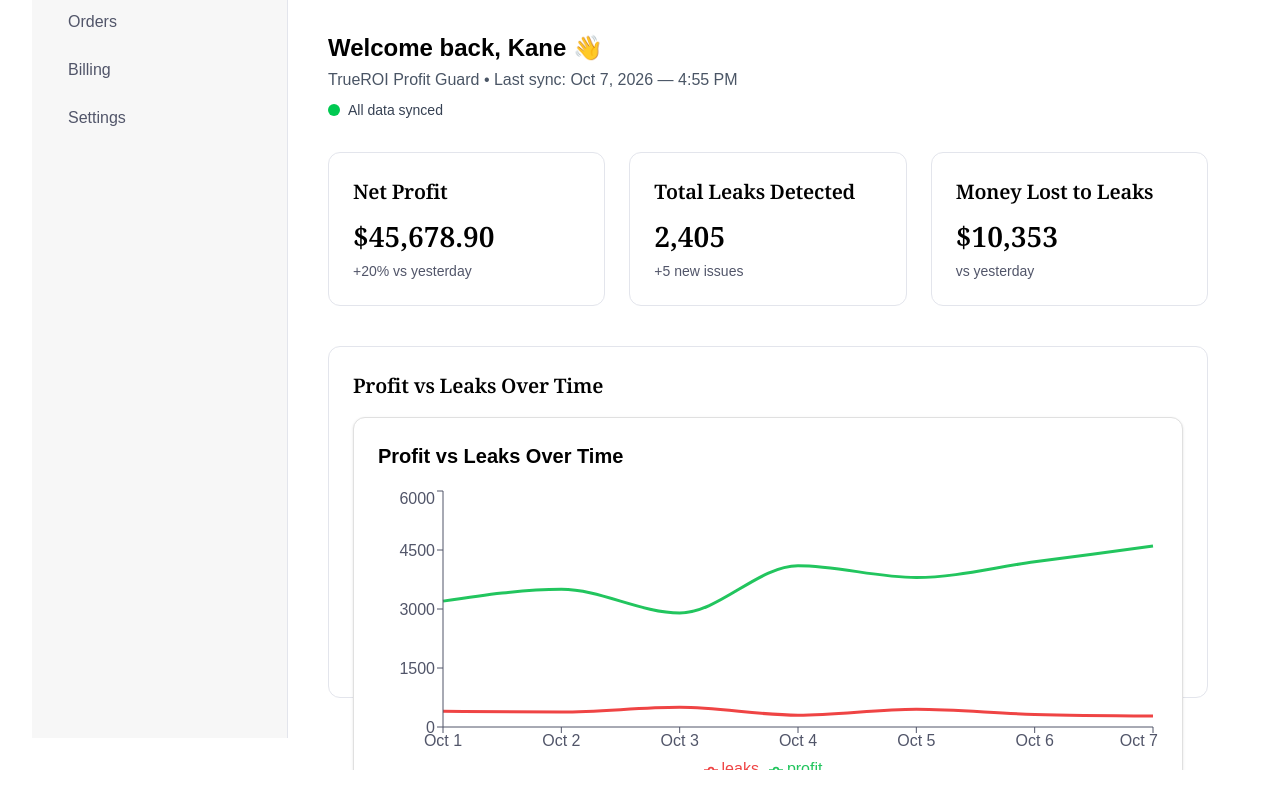
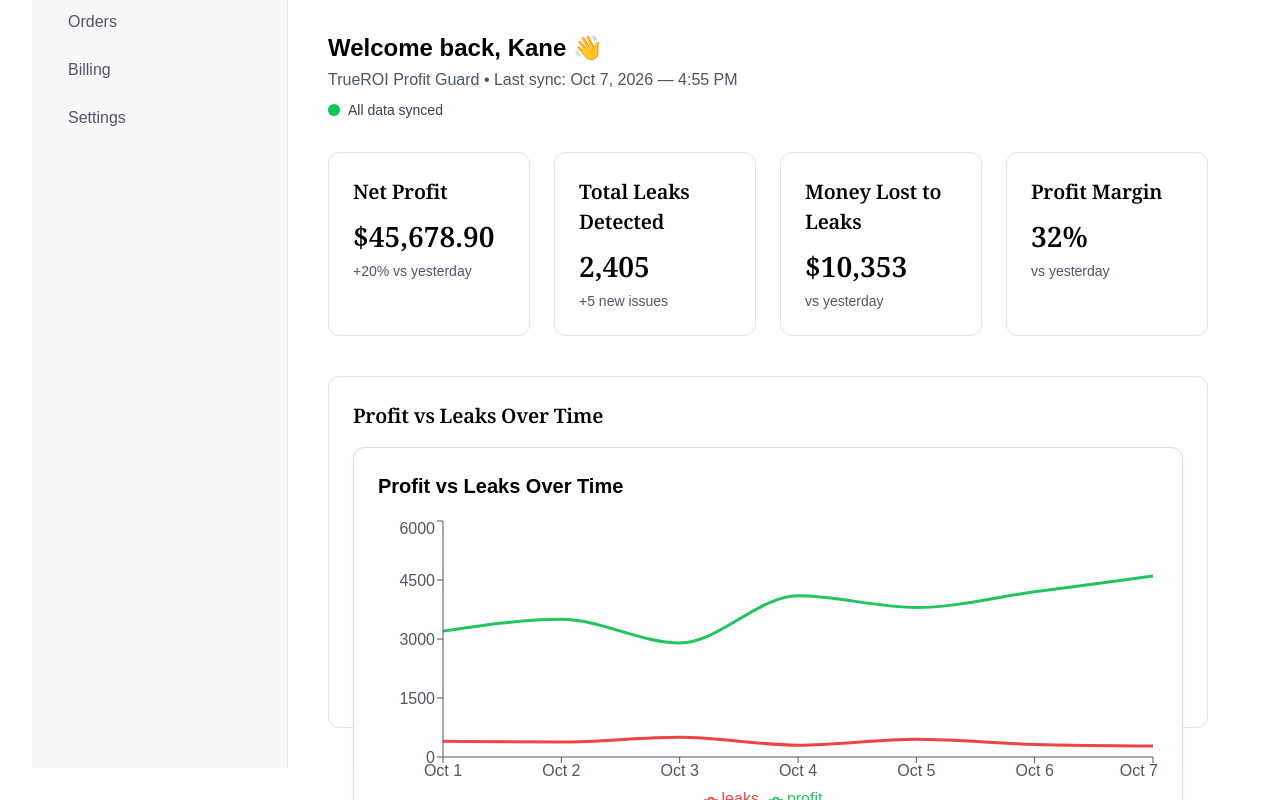
Before and after one commit to TrueROI/trueroi-frontend, a Next.js app: page /dashboard in a window 1280 px wide. Shown: the part 954-1754 px from the top of the page. Before the commit the page ends 1724 px from the top, so only its background shows below. Built offline with nearby package versions, Linux system fonts and the light colour scheme.

Commit message:
Updated new dashboard

```diff
--- a/app/dashboard/page.tsx
+++ b/app/dashboard/page.tsx
@@ -50,8 +50,9 @@ export default function DashboardPage() {
       />
 
       {/* KPI Cards */}
-      <div className="grid grid-cols-1 md:grid-cols-3 gap-6">
+      <div className="grid grid-cols-1 md:grid-cols-2 lg:grid-cols-4 gap-6">
 
+        {/* Net Profit */}
         <div className="bg-white border border-[#E3E5EC] rounded-xl p-6">
           <h3
             className="text-[20px] font-semibold text-[#000000]"
@@ -72,6 +73,7 @@ export default function DashboardPage() {
           <p className="text-[#515569] mt-1 text-sm">+20% vs yesterday</p>
         </div>
 
+        {/* Total Leaks Detected */}
         <div className="bg-white border border-[#E3E5EC] rounded-xl p-6">
           <h3
             className="text-[20px] font-semibold text-[#000000]"
@@ -92,6 +94,7 @@ export default function DashboardPage() {
           <p className="text-[#515569] mt-1 text-sm">+5 new issues</p>
         </div>
 
+        {/* Money Lost to Leaks */}
         <div className="bg-white border border-[#E3E5EC] rounded-xl p-6">
           <h3
             className="text-[20px] font-semibold text-[#000000]"
@@ -108,6 +111,27 @@ export default function DashboardPage() {
             style={{ fontFamily: "var(--font-noto-serif)" }}
           >
             $10,353
+          </p>
+          <p className="text-[#515569] mt-1 text-sm">vs yesterday</p>
+        </div>
+
+        {/* Profit Margin */}
+        <div className="bg-white border border-[#E3E5EC] rounded-xl p-6">
+          <h3
+            className="text-[20px] font-semibold text-[#000000]"
+            style={{
+              fontFamily: "var(--font-noto-serif)",
+              letterSpacing: "-0.01em",
+              lineHeight: "150%",
+            }}
+          >
+            Profit Margin
+          </h3>
+          <p
+            className="text-[28px] font-semibold mt-2 text-[#000000]"
+            style={{ fontFamily: "var(--font-noto-serif)" }}
+          >
+            32%
           </p>
           <p className="text-[#515569] mt-1 text-sm">vs yesterday</p>
         </div>
```
